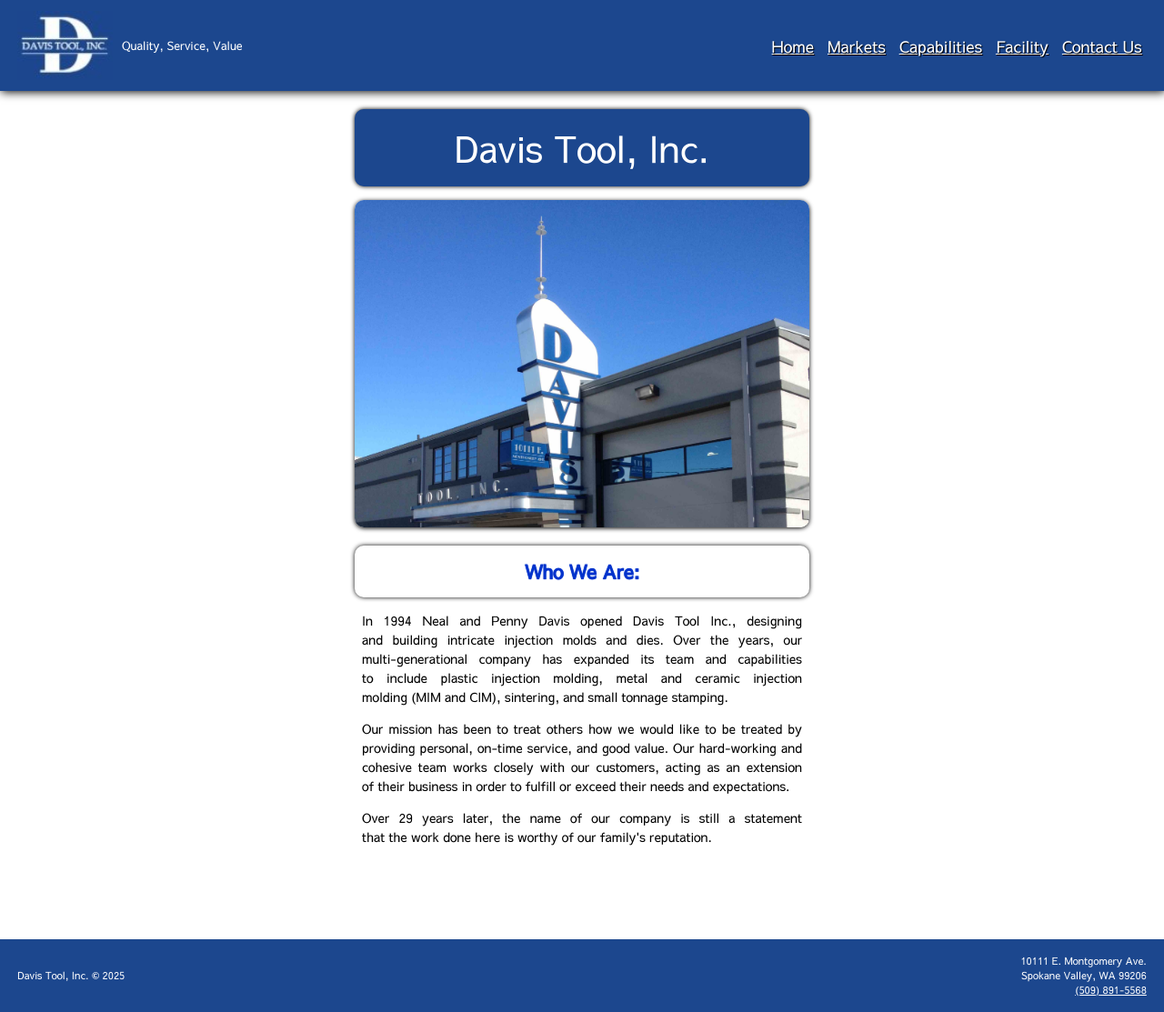
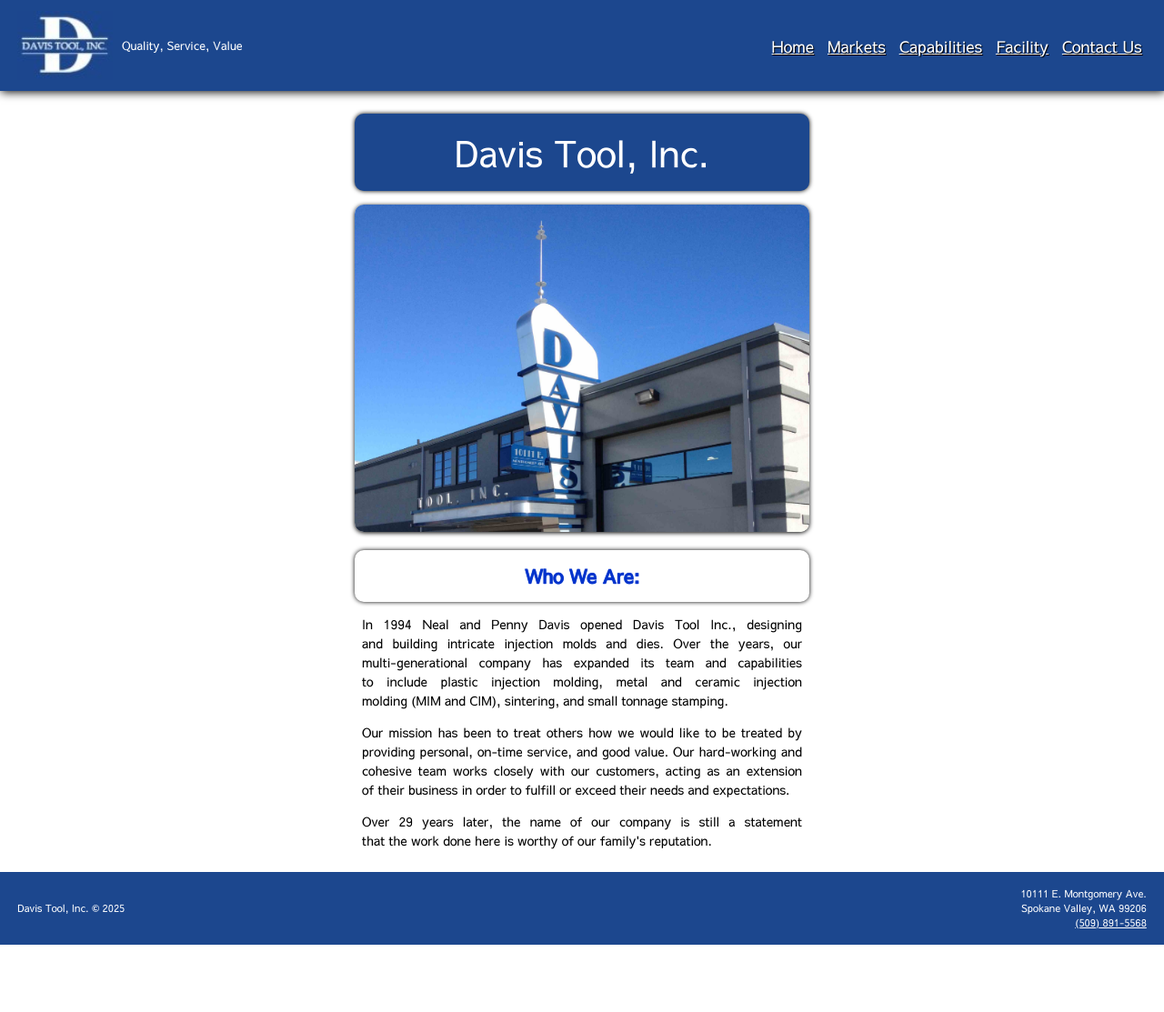
Before and after one commit to davistoolinc/DT-Pages, a plain HTML site: page index.html in a window 1280 px wide. Shown: the whole page at 91% size. After the commit the page ends 1039 px from the top, so only its background shows below. Drawn offline with Linux system fonts and the light colour scheme.

Commit message:
v3
I don't know how I forgot "sticky" is the much better property to used vs fixed for most situations... More margin fix attempts.

```diff
--- a/index.css
+++ b/index.css
@@ -21,8 +21,9 @@
 }
 
 body {
-    height: 100vh;
-    margin: 0 auto;
+    display: flex;
+    flex-direction: column;
+    margin: 0;
     background: var(--main-background);
     background-size: cover;
     font-family: "Sawarabi Gothic",  Georgia, 'Times New Roman', Times, serif;
@@ -33,7 +34,7 @@
     max-width: 500px;
     text-align: center;
     padding: .8rem;
-    margin: 15px auto;
+    margin: 15px auto 0;
 }
 
 h1 {
@@ -94,7 +95,7 @@
 
 header {
     display: flex;
-    position: fixed;
+    position: sticky;
     top: 0;
     height: 11dvh;
     min-height: 100px;
@@ -226,12 +227,12 @@
 body main {
     display: flex;
     flex-direction: column;
-    margin: 105px auto 11vh auto;
+    margin: 10px auto;
     align-items: center;
     font-size: .875rem;
     background-color: var(--main-background);
-    min-height: 82%;
     max-width: 500px;
+    min-height: 82vh;
 }
 
 main p {
@@ -240,10 +241,11 @@
     padding: 0 1dvh;
 }
 
-main img {
+main img, main iframe {
     width: 90dvw;
     max-width: 500px;
     box-shadow: 0px 1px 5px black;
+    margin-top: 15px;
 }
 
 article {
@@ -255,12 +257,10 @@
 footer {
     display: flex;
     min-height: 7%;
-    max-height: 20%;
     font-size: .7em;
     width: 100%;
     align-items: center;
     text-align: center;
-    padding: 0 auto;
 
     & a {
         color: white;
```
